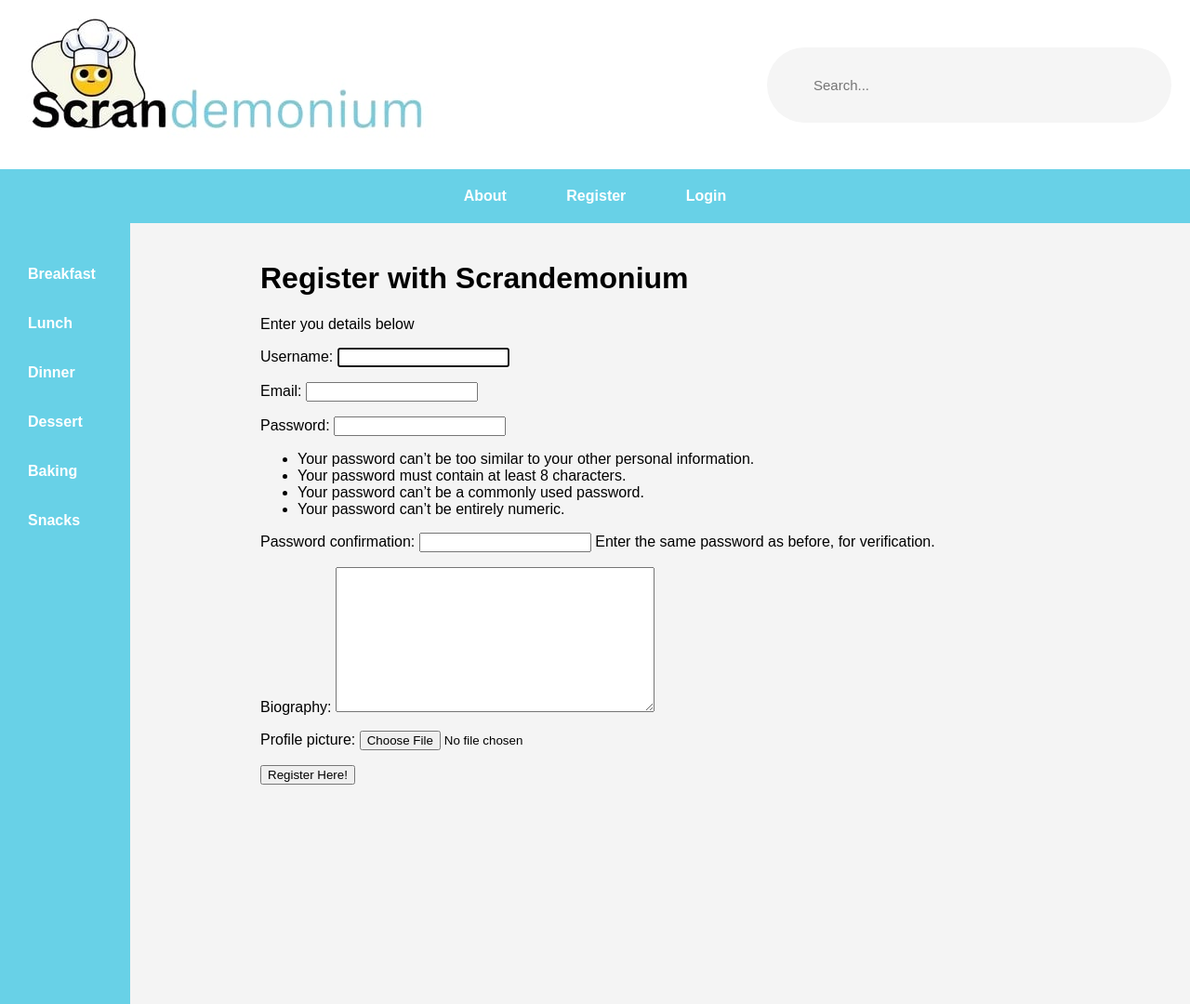
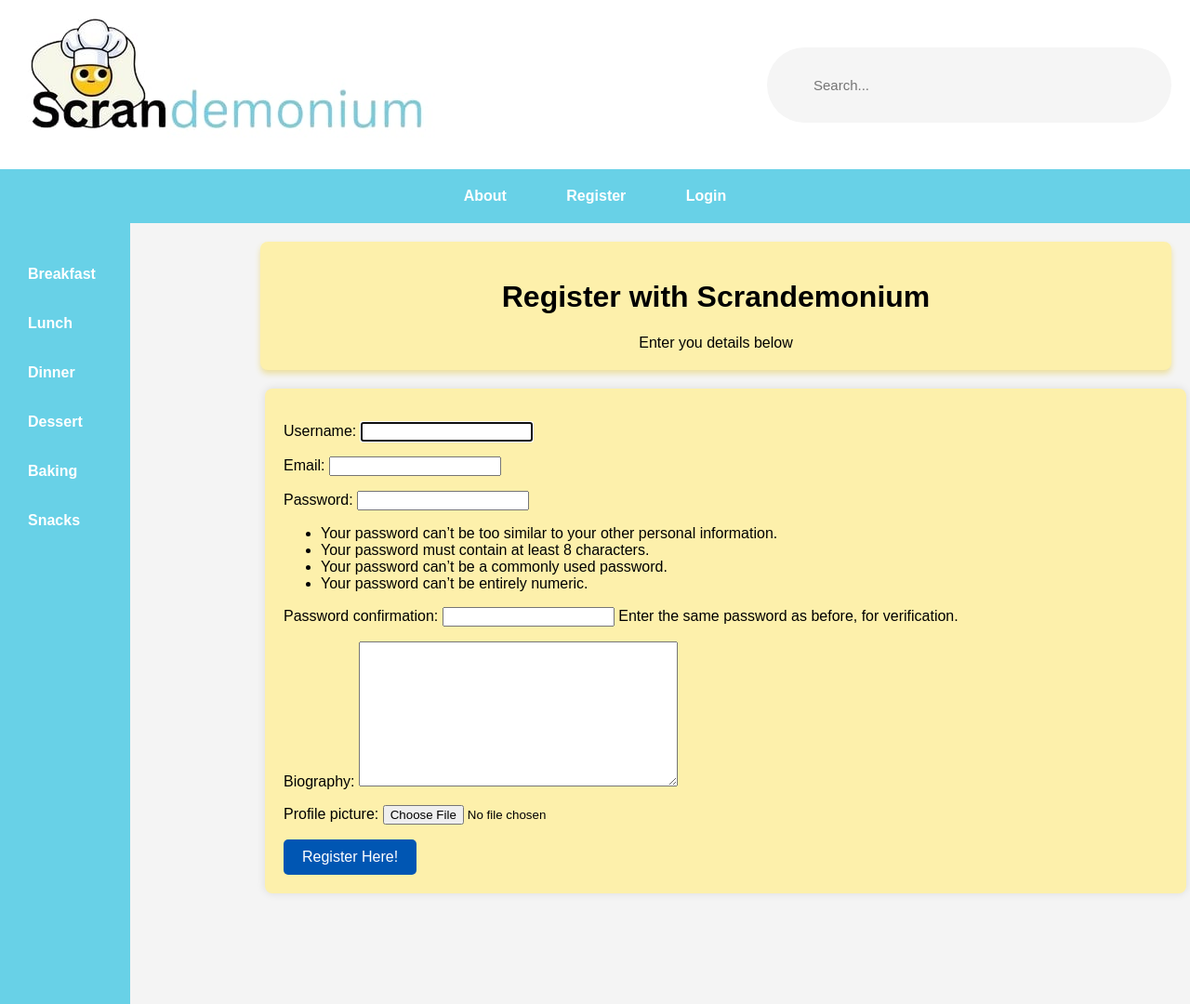
Before and after one commit to KeiranWalker/Scrandemonium, a Django app: page /scrandemonium/register/ in a window 1280 px wide. Shown: the whole page at 93% size. Run offline with Django 3.2, Linux system fonts and the light colour scheme; a map, chart or similar area stays blank.

Commit message:
Css for register and deleted about_styles

```diff
--- a/static/css/styles.css
+++ b/static/css/styles.css
@@ -187,3 +187,32 @@
     padding: 30px 20px;
     font-size: 15px;
 }
+
+/*Register*/
+
+.register {
+    background: #fdf0ab;
+    padding: 20px;
+    border-radius: 8px;
+    box-shadow: 0px 4px 6px #ecdfa0;
+    width: 97%;
+    margin: 5px;
+    box-shadow: 0px 0px 10px rgba(0, 0, 0, 0.1);
+    align-items: center;
+}
+
+input[type="submit"] {
+    background-color: #0056b3;
+    color: white;
+    border: none;
+    padding: 10px 20px;
+    font-size: 16px;
+    text-emphasis: bold;
+    cursor: pointer;
+    border-radius: 5px;
+}
+
+input[type="submit"]:hover {
+    background-color: #013e80;
+    color: #ffffffe7;
+}
--- a/templates/scrandemonium/register.html
+++ b/templates/scrandemonium/register.html
@@ -6,6 +6,7 @@
 {% endblock %}
 
 {% block body_block %}
+    <div class="bio">
         <h1>
             Register with Scrandemonium
         </h1>
@@ -16,8 +17,9 @@
         {% else %}
 
         Enter you details below
+    </div>
 
-    <form id="user_form" method="post" action="" enctype="multipart/form-data">
+    <form id="user_form" class="register" method="post" action="" enctype="multipart/form-data">
         {% csrf_token %}
 
         {{ user_form.as_p }}
```
Also changed, not shown: static/styling/about_styles.css (deleted, +0 -7 lines). Lines whose indentation alone changed are shown as unchanged.
